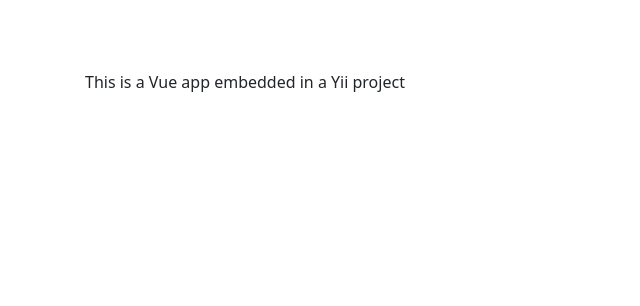
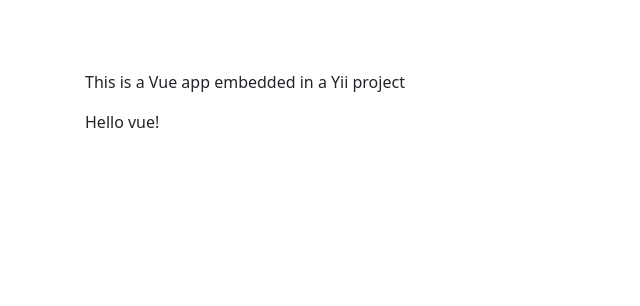
Before and after one commit to luismartinezs/docker-learn, a Yii app: template yii-project/views/site/vue-app.php in a window 1280 px wide. Shown: the top 306 px of the page, without its empty margins (0-640 px from the left). Run offline with PHP 8.4 and a stand-in for Yii, Linux system fonts and the light colour scheme; the template is opened without the code that fills it, so the values that code supplies are empty; some libraries are stand-ins or nearby versions.

Commit message:
vue from cdn

```diff
--- a/yii-project/views/site/vue-app.php
+++ b/yii-project/views/site/vue-app.php
@@ -1,3 +1,17 @@
+<script src="https://unpkg.com/vue@3/dist/vue.global.js"></script>
 <div>
   <p>This is a Vue app embedded in a Yii project</p>
+  <div id="app">{{ message }}</div>
 </div>
+<script>
+  const { createApp, ref } = Vue
+
+  createApp({
+    setup() {
+      const message = ref('Hello vue!')
+      return {
+        message
+      }
+    }
+  }).mount('#app')
+</script>
```
